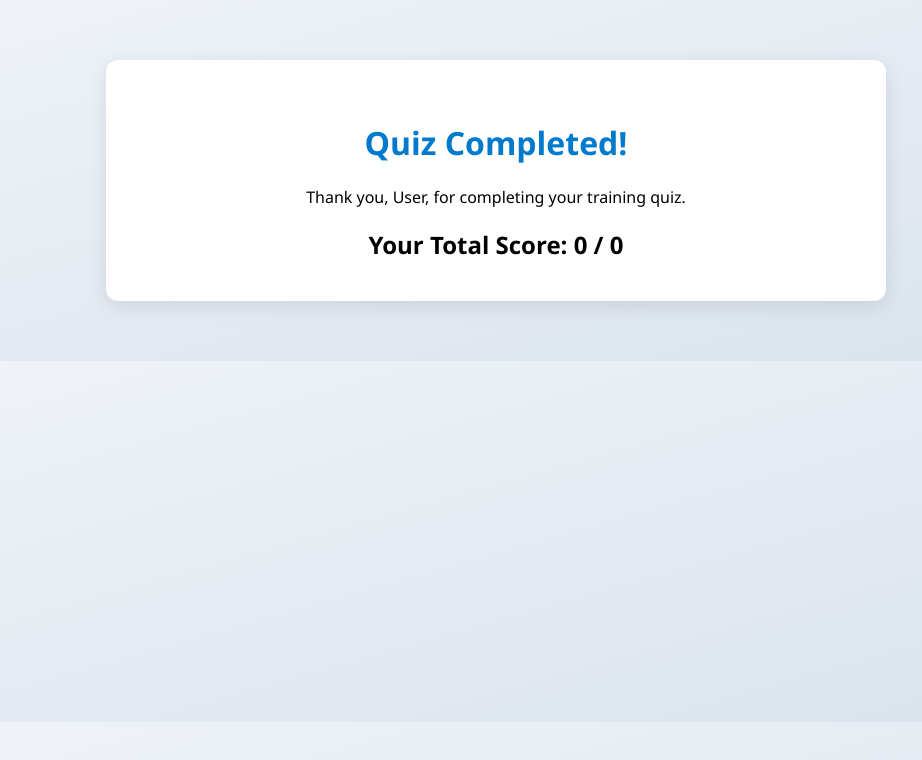
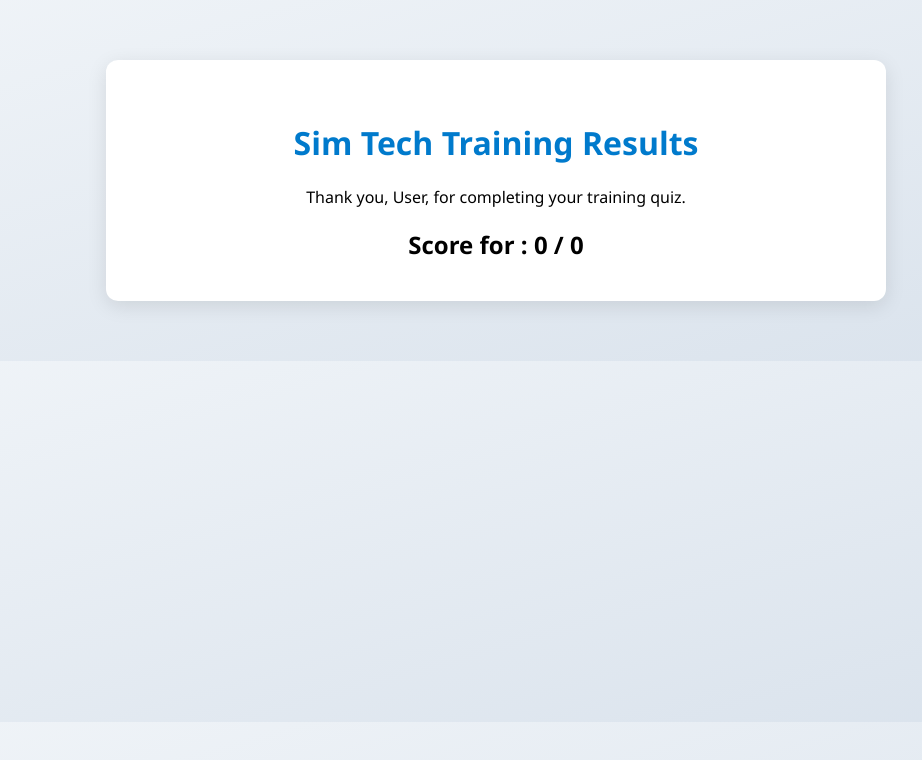
Before and after one commit to Avenger767/Sim_Tech_Training, a plain HTML site: page summary.html in a window 1280 px wide. Shown: the whole page, without its empty margins (144-1066 px from the left). Drawn offline with Linux system fonts and the light colour scheme.

Commit message:
Add files via upload

```diff
--- a/summary.html
+++ b/summary.html
@@ -31,9 +31,9 @@
 </head>
 <body>
   <div class="container">
-    <h1>Quiz Completed!</h1>
+    <h1>Sim Tech Training Results</h1>
     <p>Thank you, <span id="username"></span>, for completing your training quiz.</p>
-    <div class="score">Your Total Score: <span id="totalScore">0</span></div>
+    <div class="score">Score for <span id="username"></span>: <span id="totalScore">0</span></div>
   </div>
   <script>
     const username = localStorage.getItem('quizUser') || 'User';
```
Also changed, not shown: index.html (added, +4 -0 lines).
